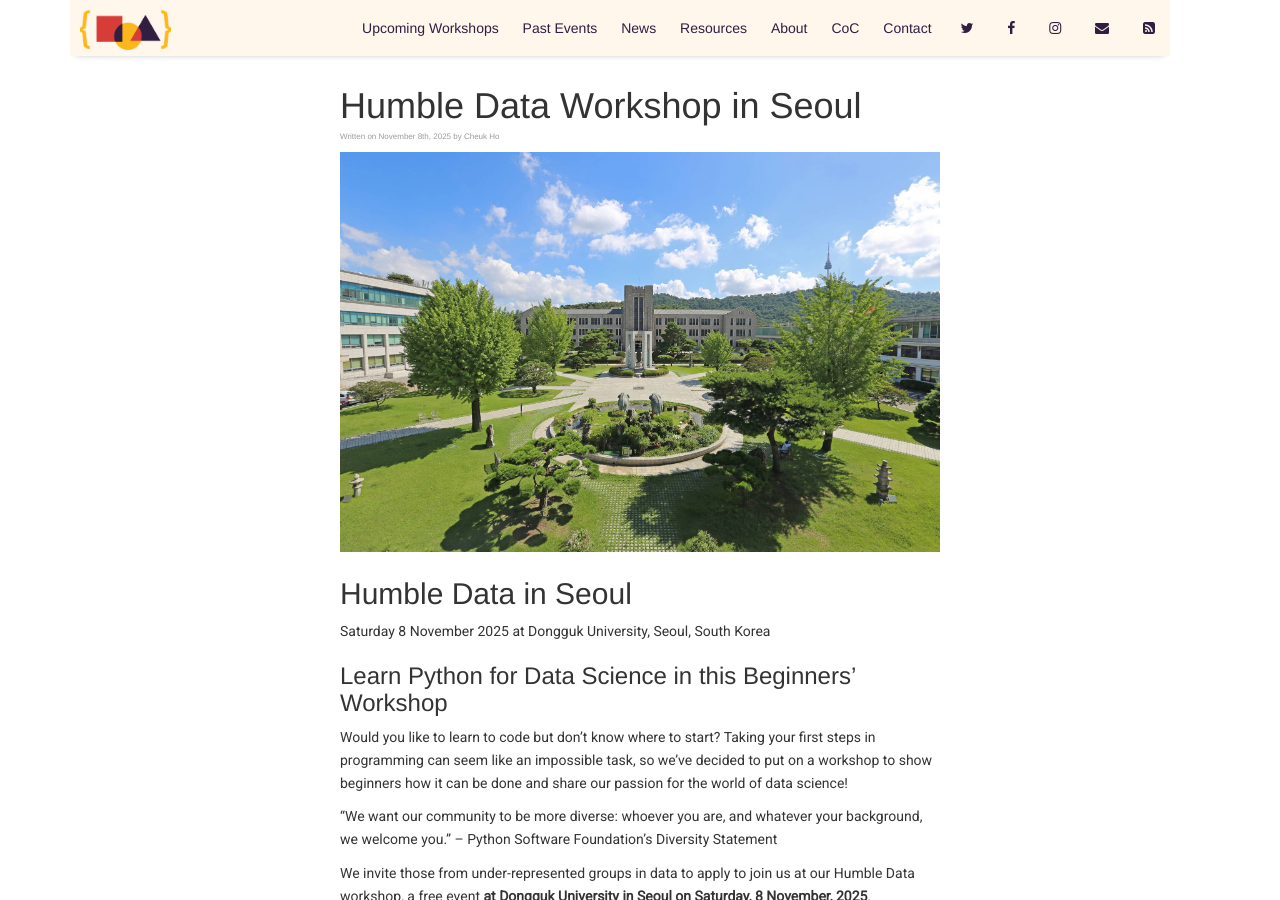
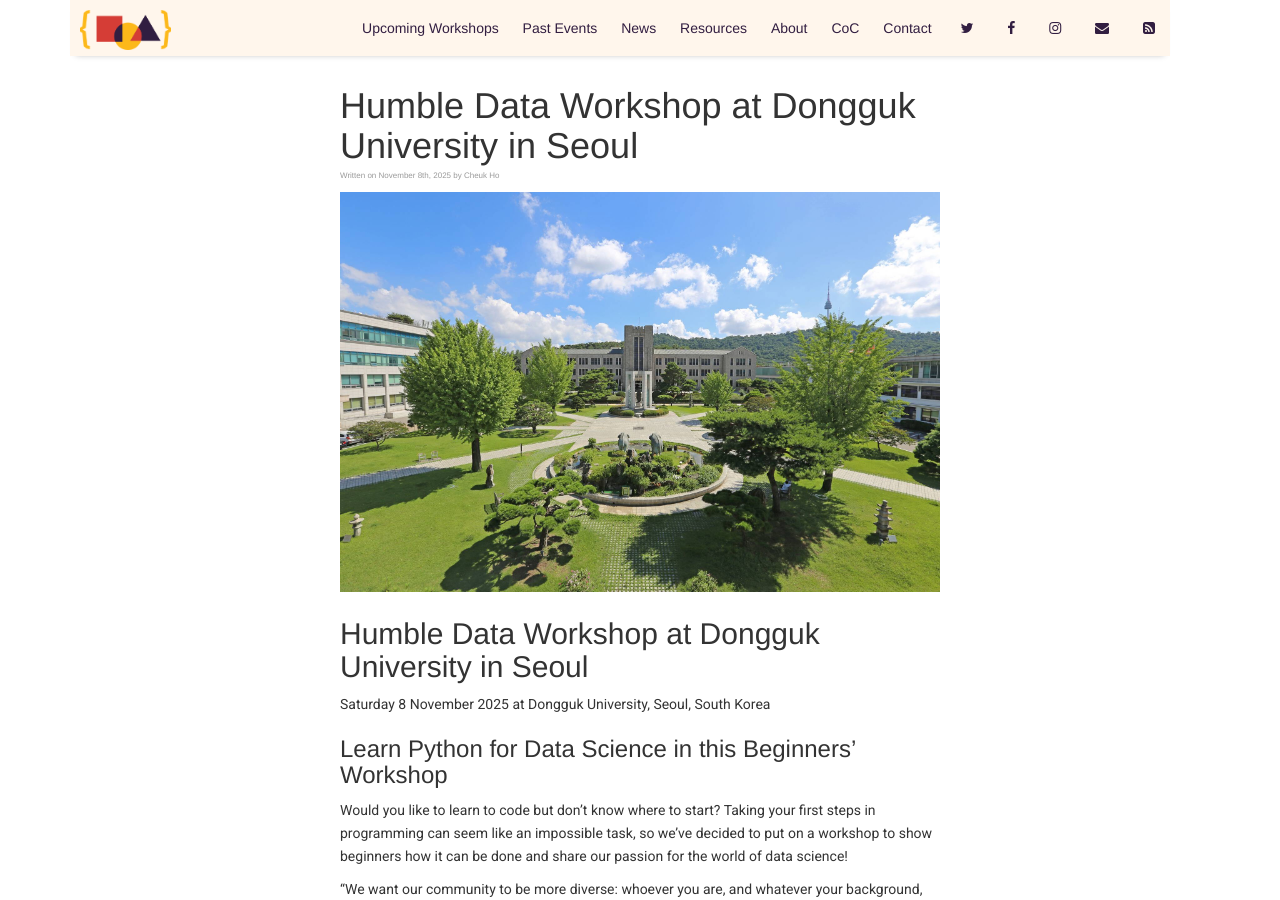
Before and after one commit to HumbleData/HumbleData.github.io, a Jekyll site: the page built from _posts/2025-11-08-seoul2025.md, in a window 1280 px wide and 900 px high. Built offline with Jekyll 4.4.1, drawn with Linux system fonts in a browser that asks for light colours; nearby versions of some CDN libraries; comment, search, counter and statistics services are not loaded.

Commit message:
fix 2025 seoul event title to accept more sponsorship

```diff
--- a/_posts/2025-11-08-seoul2025.md
+++ b/_posts/2025-11-08-seoul2025.md
@@ -1,6 +1,6 @@
 ---
 layout: post
-title: "Humble Data Workshop in Seoul"
+title: "Humble Data Workshop at Dongguk University in Seoul"
 author: "Cheuk Ho"
 categories: event
 tags: [workshop]
@@ -8,7 +8,7 @@
 slug: seoul2025
 ---
 
-## Humble Data in Seoul
+## Humble Data Workshop at Dongguk University in Seoul
 
 Saturday 8 November 2025 at Dongguk University, Seoul, South Korea
 
```
